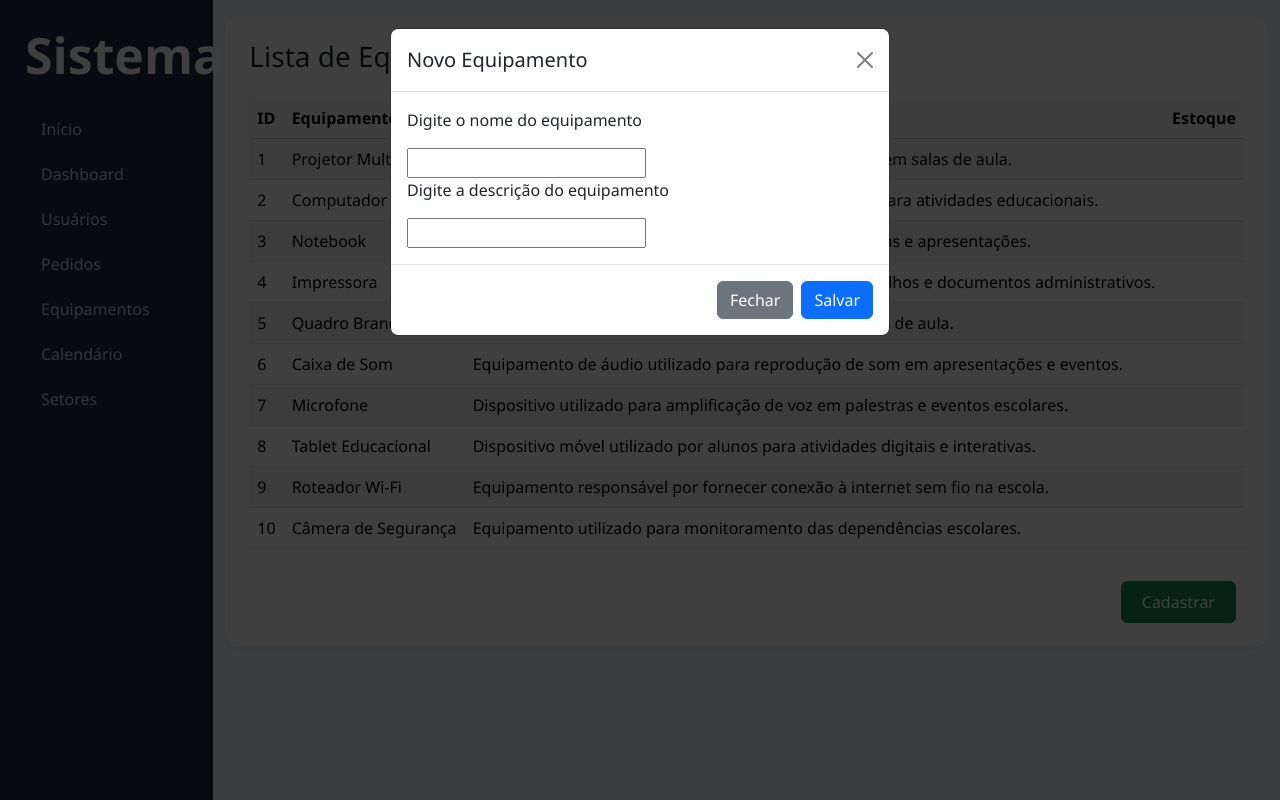
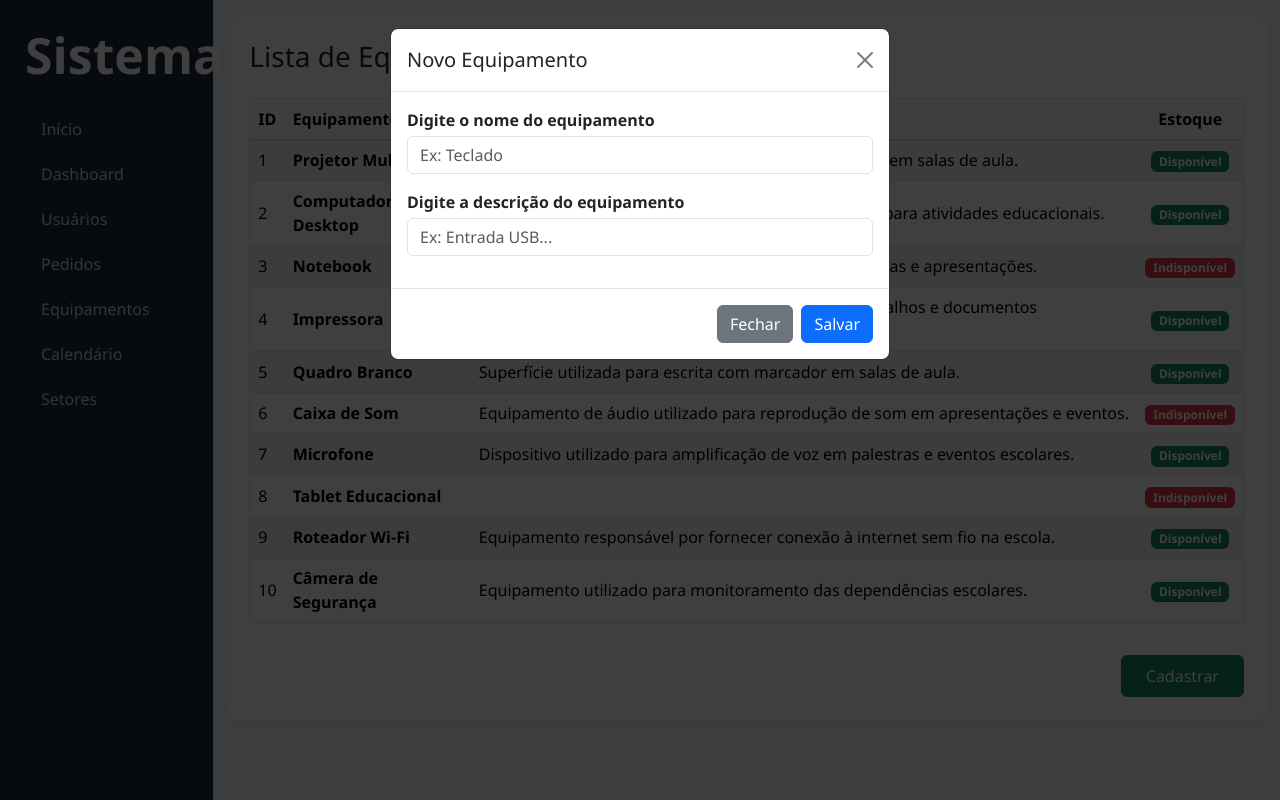
Before and after one commit to AlexAlves-10/pi-chamados, a Next.js app: page /equipamentos in a window 1280 px wide. Both pictures are taken after a click on the button "Cadastrar". Built offline with nearby package versions, Linux system fonts and the light colour scheme.

Commit message:
MUDANCA - DESING
COMIT NAO INSUBIMIT

```diff
--- a/app/equipamentos/page.js
+++ b/app/equipamentos/page.js
@@ -2,140 +2,108 @@
 import { useState } from "react";
 import "./Equipamentos.css"
 
-export default function equipamentosEscola() {
+export default function EquipamentosEscola() {
 
   const [showModal, setShowModal] = useState(false);
 
+  // ESTADOS PARA LEITURA FUTURA: Criados para salvar o que for digitado
+  const [nome, setNome] = useState("");
+  const [descricao, setDescricao] = useState("");
+
   const equipamentosEscola = [
-    {
-      id: 1,
-      nome: "Projetor Multimídia",
-      descricao: "Equipamento utilizado para projetar imagens e vídeos em salas de aula.",
-      disponivelEmEstoque: true
-    },
-    {
-      id: 2,
-      nome: "Computador Desktop",
-      descricao: "Computador utilizado em laboratórios de informática para atividades educacionais.",
-      disponivelEmEstoque: true
-    },
-    {
-      id: 3,
-      nome: "Notebook",
-      descricao: "Computador portátil utilizado por professores para aulas e apresentações.",
-      disponivelEmEstoque: false
-    },
-    {
-      id: 4,
-      nome: "Impressora",
-      descricao: "Equipamento utilizado para impressão de provas, trabalhos e documentos administrativos.",
-      disponivelEmEstoque: true
-    },
-    {
-      id: 5,
-      nome: "Quadro Branco",
-      descricao: "Superfície utilizada para escrita com marcador em salas de aula.",
-      disponivelEmEstoque: true
-    },
-    {
-      id: 6,
-      nome: "Caixa de Som",
-      descricao: "Equipamento de áudio utilizado para reprodução de som em apresentações e eventos.",
-      disponivelEmEstoque: false
-    },
-    {
-      id: 7,
-      nome: "Microfone",
-      descricao: "Dispositivo utilizado para amplificação de voz em palestras e eventos escolares.",
-      disponivelEmEstoque: true
-    },
-    {
-      id: 8,
-      nome: "Tablet Educacional",
-      descricao: "Dispositivo móvel utilizado por alunos para atividades digitais e interativas.",
-      disponivelEmEstoque: false
-    },
-    {
-      id: 9,
-      nome: "Roteador Wi-Fi",
-      descricao: "Equipamento responsável por fornecer conexão à internet sem fio na escola.",
-      disponivelEmEstoque: true
-    },
-    {
-      id: 10,
-      nome: "Câmera de Segurança",
-      descricao: "Equipamento utilizado para monitoramento das dependências escolares.",
-      disponivelEmEstoque: true
-    }
+    { id: 1, nome: "Projetor Multimídia", descricao: "Equipamento utilizado para projetar imagens e vídeos em salas de aula.", disponivelEmEstoque: true },
+    { id: 2, nome: "Computador Desktop", descricao: "Computador utilizado em laboratórios de informática para atividades educacionais.", disponivelEmEstoque: true },
+    { id: 3, nome: "Notebook", descricao: "Computador portátil utilizado por professores para aulas e apresentações.", disponivelEmEstoque: false },
+    { id: 4, nome: "Impressora", descricao: "Equipamento utilizado para impressão de provas, trabalhos e documentos administrativos.", disponivelEmEstoque: true },
+    { id: 5, nome: "Quadro Branco", descricao: "Superfície utilizada para escrita com marcador em salas de aula.", disponivelEmEstoque: true },
+    { id: 6, nome: "Caixa de Som", descricao: "Equipamento de áudio utilizado para reprodução de som em apresentações e eventos.", disponivelEmEstoque: false },
+    { id: 7, nome: "Microfone", descricao: "Dispositivo utilizado para amplificação de voz em palestras e eventos escolares.", disponivelEmEstoque: true },
+    { id: 8, nome: "Tablet Educacional", disponivelEmEstoque: false },
+    { id: 9, nome: "Roteador Wi-Fi", descricao: "Equipamento responsável por fornecer conexão à internet sem fio na escola.", disponivelEmEstoque: true },
+    { id: 10, nome: "Câmera de Segurança", descricao: "Equipamento utilizado para monitoramento das dependências escolares.", disponivelEmEstoque: true }
   ];
 
-
-
-
   return (
-
     <div className="card shadow-sm p-4 mt-3">
       <h3 className="mb-4">Lista de Equipamentos</h3>
 
       {/* Tabela de Equipamentos */}
-    <table className="table table-striped table-hover align-middle">
+      <table className="table table-striped table-hover align-middle border">
         <thead className="table-light">
           <tr>
             <th>ID</th>
             <th>Equipamentos</th>
             <th>Descrição</th>
-          <th>Estoque</th>
+            <th className="text-center">Estoque</th>
           </tr>
         </thead>
         <tbody>
           {equipamentosEscola.map((item) => (
             <tr key={item.id}>
               <td>{item.id}</td>
-            <td>{item.nome}</td>
+              <td className="fw-bold">{item.nome}</td>
               <td>{item.descricao}</td>
-            <td>{item.disponivelEmEstoque}</td>
+              <td className="text-center">
+                {/* Transformando o true/false em badges bonitos */}
+                {item.disponivelEmEstoque ?
+                  <span className="badge bg-success">Disponível</span> :
+                  <span className="badge bg-danger">Indisponível</span>
+                }
+              </td>
             </tr>
           ))}
         </tbody>
       </table>
 
       <div className="text-end mt-3">
-      {/* 1. FUNÇÃO NO CLIQUE DO BOTÃO */}
-      <button className="btn btn-success me-2" onClick={() => setShowModal(true)}>
+        <button className="btn btn-success px-4" onClick={() => setShowModal(true)}>
           Cadastrar
         </button>
       </div>
 
-
       {showModal && (
         <>
-
           <div className="modal d-block" tabIndex="-1" style={{ backgroundColor: 'rgba(0,0,0,0.5)' }}>
             <div className="modal-dialog">
               <div className="modal-content">
                 <div className="modal-header">
                   <h5 className="modal-title">Novo Equipamento</h5>
+                  <button type="button" className="btn-close" onClick={() => setShowModal(false)}></button>
+                </div>
+                <div className="modal-body">
+                  <div className="mb-3">
+                    <p className="mb-1 fw-semibold">Digite o nome do equipamento</p>
+                    <input
+                      className="form-control"
+                      value={nome}
+                      onChange={(e) => setNome(e.target.value)}
+                      placeholder="Ex: Teclado"
+                    />
+                  </div>
+                  <div className="mb-3">
+                    <p className="mb-1 fw-semibold">Digite a descrição do equipamento</p>
+                    <input
+                      className="form-control"
+                      value={descricao}
+                      onChange={(e) => setDescricao(e.target.value)}
+                      placeholder="Ex: Entrada USB..."
+                    />
+                  </div>
+                </div>
+                <div className="modal-footer">
+                  <button type="button" className="btn btn-secondary" onClick={() => setShowModal(false)}>
+                    Fechar
+                  </button>
                   <button
                     type="button"
-                  className="btn-close"
-                  onClick={() => setShowModal(false)}
-                ></button>
-              </div>
-              <div className="modal-body">
-                <p>Digite o nome do equipamento</p>
-                <input></input>
-                <p>Digite a descrição do equipamento</p>
-                <input></input>
-              </div>
-              <div className="modal-footer">
-                <button
-                  type="button"
-                  className="btn btn-secondary"
-                  onClick={() => setShowModal(false)}
+                    className="btn btn-primary"
+                    onClick={() => {
+                      console.log("Salvo:", { nome, descricao });
+                      setShowModal(false);
+                    }}
                   >
-                  Fechar
+                    Salvar
                   </button>
-                <button type="button" className="btn btn-primary">Salvar</button>
                 </div>
               </div>
             </div>
@@ -154,6 +122,240 @@ export default function equipamentosEscola() {
 
 
 
+
+
+
+
+
+
+
+
+
+
+
+
+
+
+
+
+
+
+
+
+
+
+
+
+
+
+
+
+
+
+
+
+
+
+
+
+// ESSE EU (MARCOS), QUE SALVOUU
+// 'use client'
+// import { useState } from "react";
+// import "./Equipamentos.css"
+
+// export default function equipamentosEscola() {
+
+//   const [showModal, setShowModal] = useState(false);
+
+//   const equipamentosEscola = [
+//     {
+//       id: 1,
+//       nome: "Projetor Multimídia",
+//       descricao: "Equipamento utilizado para projetar imagens e vídeos em salas de aula.",
+//       disponivelEmEstoque: true
+//     },
+//     {
+//       id: 2,
+//       nome: "Computador Desktop",
+//       descricao: "Computador utilizado em laboratórios de informática para atividades educacionais.",
+//       disponivelEmEstoque: true
+//     },
+//     {
+//       id: 3,
+//       nome: "Notebook",
+//       descricao: "Computador portátil utilizado por professores para aulas e apresentações.",
+//       disponivelEmEstoque: false
+//     },
+//     {
+//       id: 4,
+//       nome: "Impressora",
+//       descricao: "Equipamento utilizado para impressão de provas, trabalhos e documentos administrativos.",
+//       disponivelEmEstoque: true
+//     },
+//     {
+//       id: 5,
+//       nome: "Quadro Branco",
+//       descricao: "Superfície utilizada para escrita com marcador em salas de aula.",
+//       disponivelEmEstoque: true
+//     },
+//     {
+//       id: 6,
+//       nome: "Caixa de Som",
+//       descricao: "Equipamento de áudio utilizado para reprodução de som em apresentações e eventos.",
+//       disponivelEmEstoque: false
+//     },
+//     {
+//       id: 7,
+//       nome: "Microfone",
+//       descricao: "Dispositivo utilizado para amplificação de voz em palestras e eventos escolares.",
+//       disponivelEmEstoque: true
+//     },
+//     {
+//       id: 8,
+//       nome: "Tablet Educacional",
+//       descricao: "Dispositivo móvel utilizado por alunos para atividades digitais e interativas.",
+//       disponivelEmEstoque: false
+//     },
+//     {
+//       id: 9,
+//       nome: "Roteador Wi-Fi",
+//       descricao: "Equipamento responsável por fornecer conexão à internet sem fio na escola.",
+//       disponivelEmEstoque: true
+//     },
+//     {
+//       id: 10,
+//       nome: "Câmera de Segurança",
+//       descricao: "Equipamento utilizado para monitoramento das dependências escolares.",
+//       disponivelEmEstoque: true
+//     }
+//   ];
+
+
+
+
+//   return (
+
+//   <div className="card shadow-sm p-4 mt-3">
+//     <h3 className="mb-4">Lista de Equipamentos</h3>
+
+//     {/* Tabela de Equipamentos */}
+//     <table className="table table-striped table-hover align-middle">
+//       <thead className="table-light">
+//         <tr>
+//           <th>ID</th>
+//           <th>Equipamentos</th>
+//           <th>Descrição</th>
+//           <th>Estoque</th>
+//         </tr>
+//       </thead>
+//       <tbody>
+//         {equipamentosEscola.map((item) => (
+//           <tr key={item.id}>
+//             <td>{item.id}</td>
+//             <td>{item.nome}</td>
+//             <td>{item.descricao}</td>
+//             <td>{item.disponivelEmEstoque}</td>
+//           </tr>
+//         ))}
+//       </tbody>
+//     </table>
+
+//     <div className="text-end mt-3">
+//       {/* 1. FUNÇÃO NO CLIQUE DO BOTÃO */}
+//       <button className="btn btn-success me-2" onClick={() => setShowModal(true)}>
+//         Cadastrar
+//       </button>
+//     </div>
+
+
+//     {showModal && (
+//       <>
+
+//         <div className="modal d-block" tabIndex="-1" style={{ backgroundColor: 'rgba(0,0,0,0.5)' }}>
+//           <div className="modal-dialog">
+//             <div className="modal-content">
+//               <div className="modal-header">
+//                 <h5 className="modal-title">Novo Equipamento</h5>
+//                 <button
+//                   type="button"
+//                   className="btn-close"
+//                   onClick={() => setShowModal(false)}
+//                 ></button>
+//               </div>
+//               <div className="modal-body">
+//                 <p>Digite o nome do equipamento</p>
+//                 <input></input>
+//                 <p>Digite a descrição do equipamento</p>
+//                 <input></input>
+//               </div>
+//               <div className="modal-footer">
+//                 <button
+//                   type="button"
+//                   className="btn btn-secondary"
+//                   onClick={() => setShowModal(false)}
+//                 >
+//                   Fechar
+//                 </button>
+//                 <button type="button" className="btn btn-primary">Salvar</button>
+//               </div>
+//             </div>
+//           </div>
+//         </div>
+//         <div className="modal-backdrop fade show"></div>
+//       </>
+//     )}
+//   </div>
+//   )
+// }
+
+
+
+
+
+
+
+
+
+
+
+
+
+
+
+
+
+
+
+
+
+
+
+
+
+
+
+
+
+
+
+
+
+
+
+
+
+
+
+
+
+
+
+
+
+
+
+
+// SEU CODIGO QUE VOCE MESMO SALVOU (ALEX)
 
 // 'use client'
 // import { useState } from "react";
```
Lines whose indentation alone changed are shown as unchanged.
